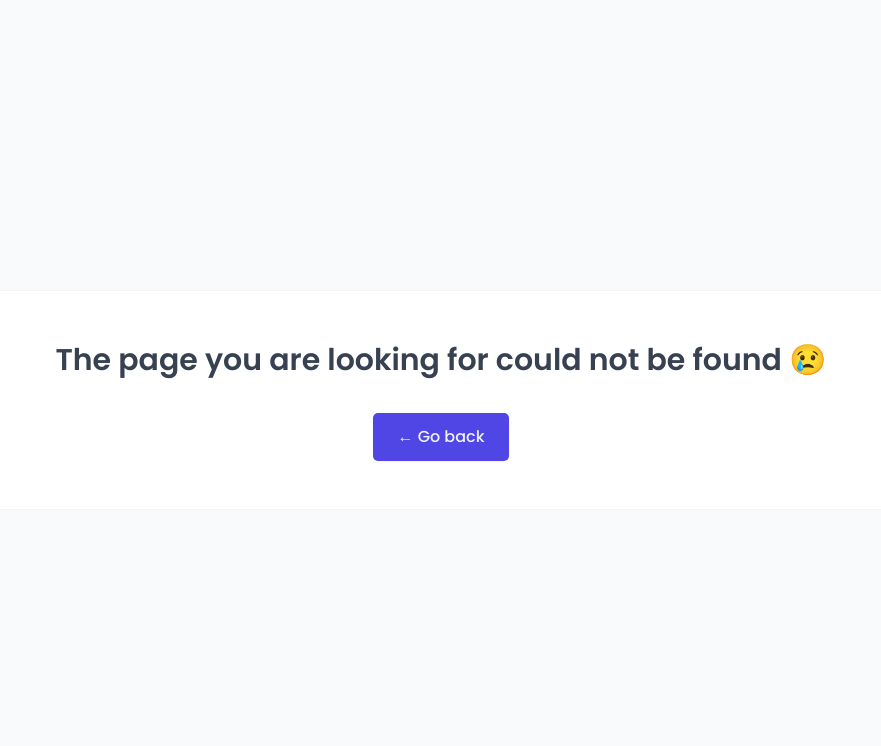
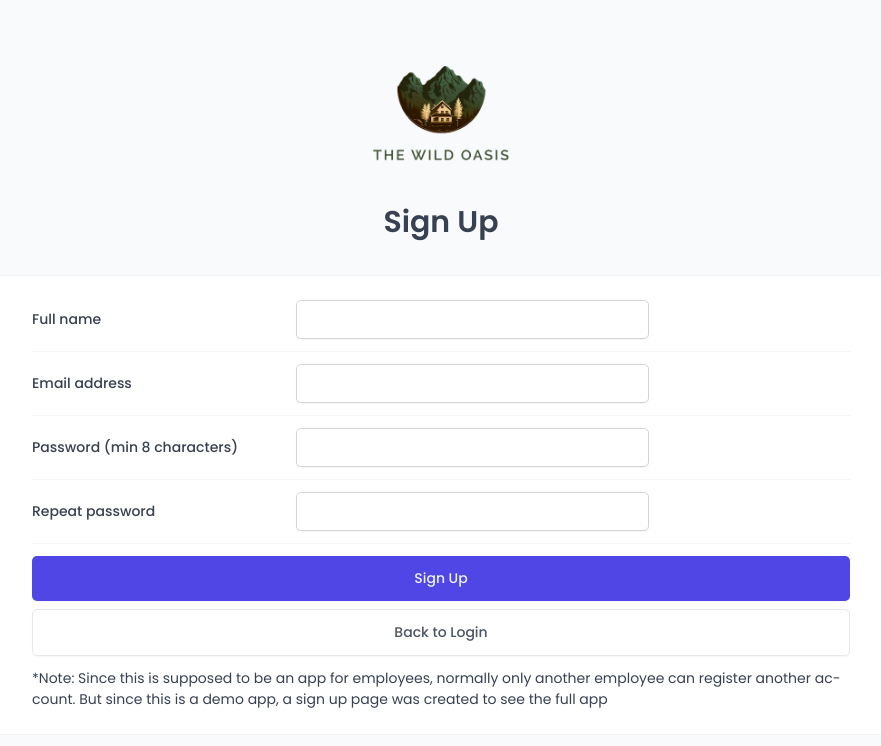
Before and after one commit to MartinSilverio/the-wild-oasis, a React (Vite) app: page /signup in a window 1280 px wide. Shown: the top 746 px of the page, without its empty margins (199-1080 px from the left). Built offline with nearby package versions, Linux system fonts and the light colour scheme; a web font is replaced by a local one.

Commit message:
Add signup form for people not logged in

```diff
--- a/src/App.tsx
+++ b/src/App.tsx
@@ -1,10 +1,3 @@
-// import styled from 'styled-components';
-// import GlobalStyles from './styles/GlobalStyles';
-// import Button from './ui/Button';
-// import Input from './ui/Input';
-// import Heading from './ui/Heading';
-// import Row from './ui/Row';
-
 import { BrowserRouter, Navigate, Route, Routes } from 'react-router-dom';
 import Dashboard from './pages/Dashboard';
 import Bookings from './pages/Bookings';
@@ -23,6 +16,8 @@ import Booking from './pages/Booking';
 import CheckIn from './pages/CheckIn';
 import ProtectedRoute from './ui/ProtectedRoute';
 import { DarkModeProvider } from './context/DarkModeContext';
+import SignUp from './pages/SignUp';
+import SignUpSuccess from './pages/SignUpSuccess';
 
 const queryClient = new QueryClient({
     defaultOptions: {
@@ -68,6 +63,11 @@ function App() {
                             <Route path="account" element={<Account />} />
                         </Route>
                         <Route path="login" element={<Login />} />
+                        <Route path="signup" element={<SignUp />} />
+                        <Route
+                            path="signup_success"
+                            element={<SignUpSuccess />}
+                        />
                         <Route path="*" element={<PageNotFound />} />
                     </Routes>
                 </BrowserRouter>
--- a/src/features/authentication/LoginForm.tsx
+++ b/src/features/authentication/LoginForm.tsx
@@ -1,15 +1,17 @@
-import { FormEvent, useState } from 'react';
+import { FormEvent, MouseEvent, useState } from 'react';
 import Button from '../../ui/Button';
 import Form from '../../ui/Form';
 import Input from '../../ui/Input';
 import FormRowVertical from '../../ui/FormRowVertical';
 import { useLogin } from './useLogin';
 import SpinnerMini from '../../ui/SpinnerMini';
+import { useNavigate } from 'react-router-dom';
 
 function LoginForm() {
     const [email, setEmail] = useState('');
     const [password, setPassword] = useState('');
     const { login, isLoggingIn } = useLogin();
+    const navigate = useNavigate();
 
     function handleSubmit(e: FormEvent<HTMLFormElement>) {
         e.preventDefault();
@@ -23,6 +25,11 @@ function LoginForm() {
                 },
             }
         );
+    }
+
+    function handleNavigateToSignUp(e: MouseEvent<HTMLButtonElement>) {
+        e.preventDefault();
+        navigate('/signup');
     }
 
     return (
@@ -49,9 +56,19 @@ function LoginForm() {
                 />
             </FormRowVertical>
             <FormRowVertical>
-                <Button size="large" disabled={isLoggingIn}>
-                    {isLoggingIn ? <SpinnerMini /> : `Login`}
-                </Button>
+                <>
+                    <Button size="large" disabled={isLoggingIn}>
+                        {isLoggingIn ? <SpinnerMini /> : `Login`}
+                    </Button>
+                    <Button
+                        size="large"
+                        $variation="secondary"
+                        disabled={isLoggingIn}
+                        onClick={handleNavigateToSignUp}
+                    >
+                        Sign Up
+                    </Button>
+                </>
             </FormRowVertical>
         </Form>
     );
--- a/src/features/authentication/SignupForm.tsx
+++ b/src/features/authentication/SignupForm.tsx
@@ -4,6 +4,9 @@ import Form from '../../ui/Form';
 import FormRow from '../../ui/FormRow';
 import Input from '../../ui/Input';
 import { useSignUp } from './useSignUp';
+import { useLocation, useNavigate } from 'react-router-dom';
+import { MouseEvent } from 'react';
+import FormRowVertical from '../../ui/FormRowVertical';
 
 // Email regex: /\S+@\S+\.\S+/
 
@@ -19,6 +22,11 @@ function SignUpForm() {
         useForm<TLoginForm>();
     const { signUp, isSigningUp } = useSignUp();
     const { errors } = formState;
+    const { pathname } = useLocation();
+    const navigate = useNavigate();
+
+    const atSignUp = pathname === '/signup';
+    const signUpColumns = atSignUp ? '24rem 1fr .5fr' : undefined;
 
     function onSubmit({ fullName, email, password }: TLoginForm) {
         signUp(
@@ -28,14 +36,28 @@ function SignUpForm() {
                 password,
             },
             {
+                onSuccess: () => {
+                    if (atSignUp) {
+                        navigate('/signup_success');
+                    }
+                },
                 onSettled: () => reset(),
             }
         );
     }
 
+    function handleBackToLogin(e: MouseEvent<HTMLButtonElement>) {
+        e.preventDefault();
+        navigate('/login');
+    }
+
     return (
         <Form onSubmit={handleSubmit(onSubmit)}>
-            <FormRow label="Full name" error={errors.fullName?.message}>
+            <FormRow
+                label="Full name"
+                error={errors.fullName?.message}
+                columns={signUpColumns}
+            >
                 <Input
                     type="text"
                     id="fullName"
@@ -46,7 +68,11 @@ function SignUpForm() {
                 />
             </FormRow>
 
-            <FormRow label="Email address" error={errors.email?.message}>
+            <FormRow
+                label="Email address"
+                error={errors.email?.message}
+                columns={signUpColumns}
+            >
                 <Input
                     type="email"
                     id="email"
@@ -64,6 +90,7 @@ function SignUpForm() {
             <FormRow
                 label="Password (min 8 characters)"
                 error={errors.password?.message}
+                columns={signUpColumns}
             >
                 <Input
                     type="password"
@@ -82,6 +109,7 @@ function SignUpForm() {
             <FormRow
                 label="Repeat password"
                 error={errors.passwordConfirm?.message}
+                columns={signUpColumns}
             >
                 <Input
                     type="password"
@@ -96,6 +124,29 @@ function SignUpForm() {
                 />
             </FormRow>
 
+            {atSignUp ? (
+                <>
+                    <FormRowVertical>
+                        <>
+                            <Button disabled={isSigningUp}>Sign Up</Button>
+
+                            <Button
+                                disabled={isSigningUp}
+                                onClick={handleBackToLogin}
+                                $variation="secondary"
+                            >
+                                Back to Login
+                            </Button>
+                        </>
+                    </FormRowVertical>
+                    <p>
+                        *Note: Since this is supposed to be an app for
+                        employees, normally only another employee can register
+                        another account. But since this is a demo app, a sign up
+                        page was created to see the full app
+                    </p>
+                </>
+            ) : (
                 <FormRow>
                     <>
                         {/* type is an HTML attribute! */}
@@ -110,6 +161,7 @@ function SignUpForm() {
                         <Button disabled={isSigningUp}>Create new user</Button>
                     </>
                 </FormRow>
+            )}
         </Form>
     );
 }
--- a/src/features/authentication/useSignUp.ts
+++ b/src/features/authentication/useSignUp.ts
@@ -1,14 +1,19 @@
 import { useMutation } from '@tanstack/react-query';
 import { signUp as signUpApi } from '../../services/apiAuth';
 import toast from 'react-hot-toast';
+import { useLocation } from 'react-router-dom';
 
 export function useSignUp() {
+    const { pathname } = useLocation();
+
     const { mutate: signUp, isPending: isSigningUp } = useMutation({
         mutationFn: signUpApi,
         onSuccess: () => {
-            toast.success(
-                "Account successfully created! Please verify the new account from the user's email address"
-            );
+            if (pathname !== '/signup') {
+                toast.success(
+                    "Account successfully created! Please verify the new account from the user's email address"
+                );
+            }
         },
     });
 
--- /dev/null
+++ b/src/pages/SignUp.tsx
@@ -0,0 +1,26 @@
+import styled from 'styled-components';
+import Logo from '../ui/Logo';
+import Heading from '../ui/Heading';
+import SignUpForm from '../features/authentication/SignUpForm';
+
+const SignUpLayout = styled.main`
+    min-height: 100vh;
+    display: grid;
+    grid-template-columns: 90rem;
+    align-content: center;
+    justify-content: center;
+    gap: 3.2rem;
+    background-color: var(--color-grey-50);
+`;
+
+function SignUp() {
+    return (
+        <SignUpLayout>
+            <Logo />
+            <Heading as="h4">Sign Up</Heading>
+            <SignUpForm />
+        </SignUpLayout>
+    );
+}
+
+export default SignUp;
--- /dev/null
+++ b/src/pages/SignUpSuccess.tsx
@@ -0,0 +1,49 @@
+import styled from 'styled-components';
+
+import Heading from '../ui/Heading';
+import Button from '../ui/Button';
+import { useNavigate } from 'react-router-dom';
+
+const StyledSignUpSuccess = styled.main`
+    height: 100vh;
+    background-color: var(--color-grey-50);
+    display: flex;
+    align-items: center;
+    justify-content: center;
+    padding: 4.8rem;
+`;
+
+const Box = styled.div`
+    /* box */
+    background-color: var(--color-grey-0);
+    border: 1px solid var(--color-grey-100);
+    border-radius: var(--border-radius-md);
+
+    padding: 4.8rem;
+    flex: 0 1 96rem;
+    text-align: center;
+
+    & h3 {
+        margin-bottom: 3.2rem;
+    }
+`;
+
+function SignUpSuccess() {
+    const navigate = useNavigate();
+
+    return (
+        <StyledSignUpSuccess>
+            <Box>
+                <Heading as="h3">
+                    Successfully signed up! Please check your email to confirm
+                    you account.
+                </Heading>
+                <Button onClick={() => navigate('/login')} size="large">
+                    Go to Login
+                </Button>
+            </Box>
+        </StyledSignUpSuccess>
+    );
+}
+
+export default SignUpSuccess;
--- a/src/ui/FormRow.tsx
+++ b/src/ui/FormRow.tsx
@@ -1,10 +1,10 @@
 import { ReactElement } from 'react';
 import styled from 'styled-components';
 
-const StyledFormRow = styled.div`
+const StyledFormRow = styled.div<{ $columns: string }>`
     display: grid;
     align-items: center;
-    grid-template-columns: 24rem 1fr 1.2fr;
+    grid-template-columns: ${(props) => props.$columns};
     gap: 2.4rem;
 
     padding: 1.2rem 0;
@@ -41,13 +41,15 @@ function FormRow({
     label,
     error,
     children,
+    columns = '24rem 1fr 1.2fr',
 }: {
     label?: string;
     error?: string;
+    columns?: string;
     children: ReactElement<{ id: string }>;
 }) {
     return (
-        <StyledFormRow>
+        <StyledFormRow $columns={columns}>
             {label && <Label htmlFor={children.props.id}>{label}</Label>}
             {children}
             {error && <Error>{error}</Error>}
```
Lines whose indentation alone changed are shown as unchanged.
